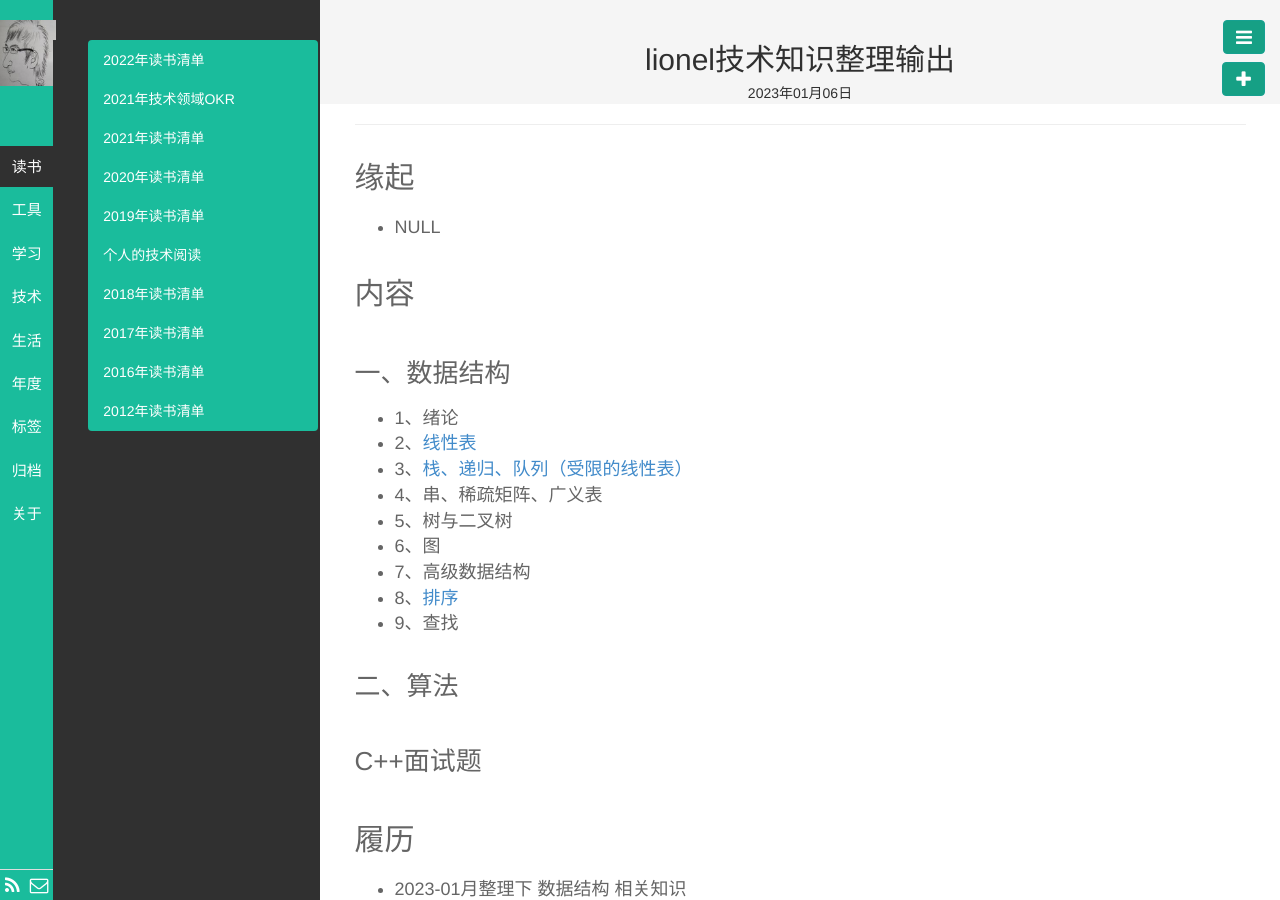
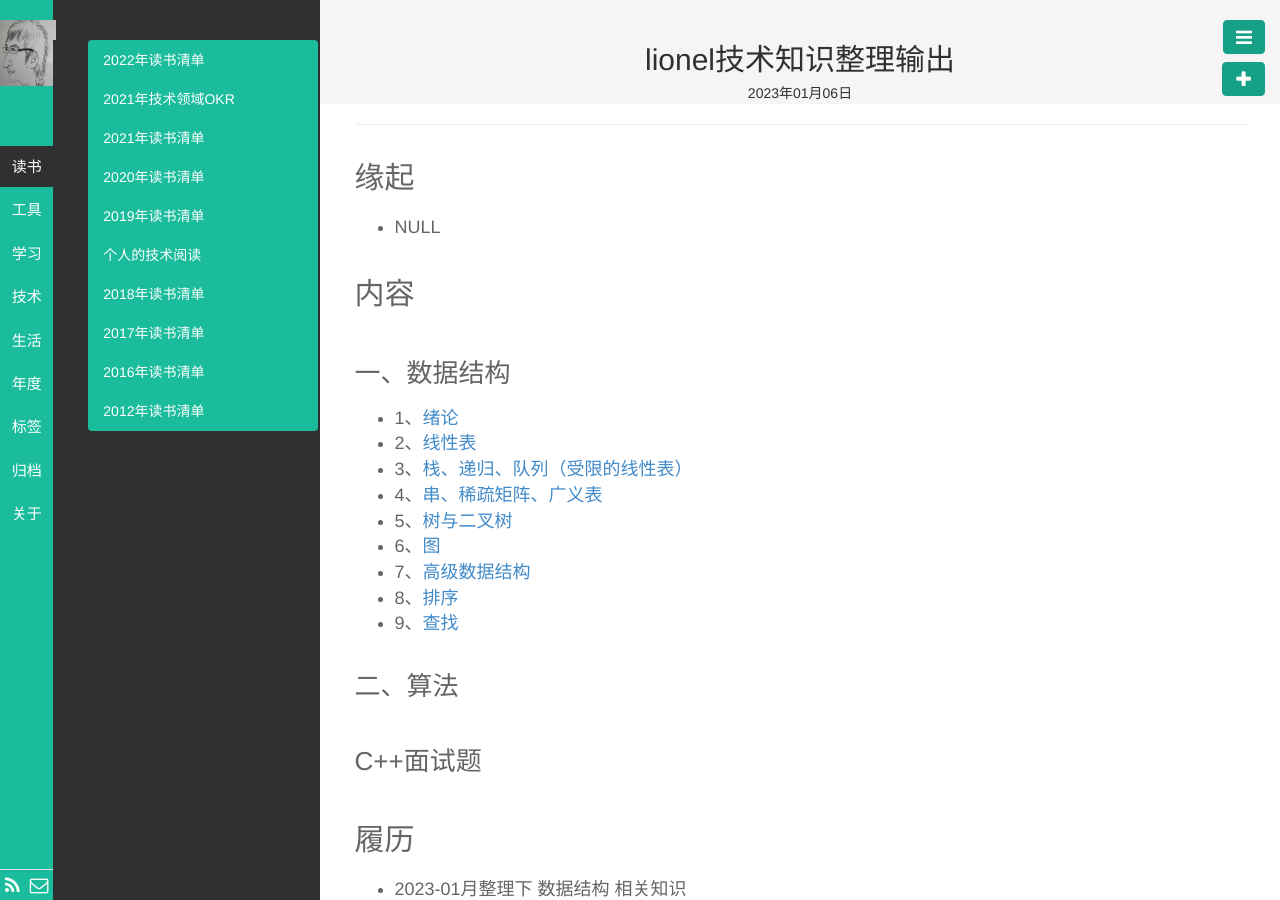
Before and after one commit to wolflion/blog, a Jekyll site: the page built from _posts/学习/2023-01-06-self-output-about-it.md, in a window 1280 px wide. Built offline with Jekyll 4.4.1, drawn with Linux system fonts in a browser that asks for light colours; part of the change alters nothing that is shown.

```diff
--- a/_posts/学习/2023-01-06-self-output-about-it.md
+++ b/_posts/学习/2023-01-06-self-output-about-it.md
@@ -16,15 +16,15 @@ description:
 ##  内容
 
 ###  一、数据结构
-+ 1、绪论
++ 1、[绪论](https://gitee.com/fewolflion/BookNote/blob/master/01lioneloutput/01DataStruct/01%E7%BB%AA%E8%AE%BA.md)
 + 2、[线性表](https://gitee.com/fewolflion/BookNote/blob/master/01lioneloutput/01DataStruct/02%E7%BA%BF%E6%80%A7%E8%A1%A8.md)
 + 3、[栈、递归、队列（受限的线性表）](https://gitee.com/fewolflion/BookNote/blob/master/01lioneloutput/01DataStruct/03%E6%A0%88%E3%80%81%E9%80%92%E5%BD%92%E3%80%81%E9%98%9F%E5%88%97.md)
-+ 4、串、稀疏矩阵、广义表
-+ 5、树与二叉树
-+ 6、图
-+ 7、高级数据结构
++ 4、[串、稀疏矩阵、广义表](https://gitee.com/fewolflion/BookNote/blob/master/01lioneloutput/01DataStruct/04%E4%B8%B2%E3%80%81%E7%A8%80%E7%96%8F%E7%9F%A9%E9%98%B5%E3%80%81%E5%B9%BF%E4%B9%89%E8%A1%A8.md)
++ 5、[树与二叉树](https://gitee.com/fewolflion/BookNote/blob/master/01lioneloutput/01DataStruct/05%E6%A0%91%E4%B8%8E%E4%BA%8C%E5%8F%89%E6%A0%91.md)
++ 6、[图](https://gitee.com/fewolflion/BookNote/blob/master/01lioneloutput/01DataStruct/06%E5%9B%BE.md)
++ 7、[高级数据结构](https://gitee.com/fewolflion/BookNote/blob/master/01lioneloutput/01DataStruct/07%E9%AB%98%E7%BA%A7%E6%95%B0%E6%8D%AE%E7%BB%93%E6%9E%84.md)
 + 8、[排序](https://gitee.com/fewolflion/BookNote/blob/master/01lioneloutput/01DataStruct/08%E6%8E%92%E5%BA%8F.md)
-+ 9、查找
++ 9、[查找](https://gitee.com/fewolflion/BookNote/blob/master/01lioneloutput/01DataStruct/09%E6%9F%A5%E6%89%BE.md)
 
 ### 二、算法
 
```
